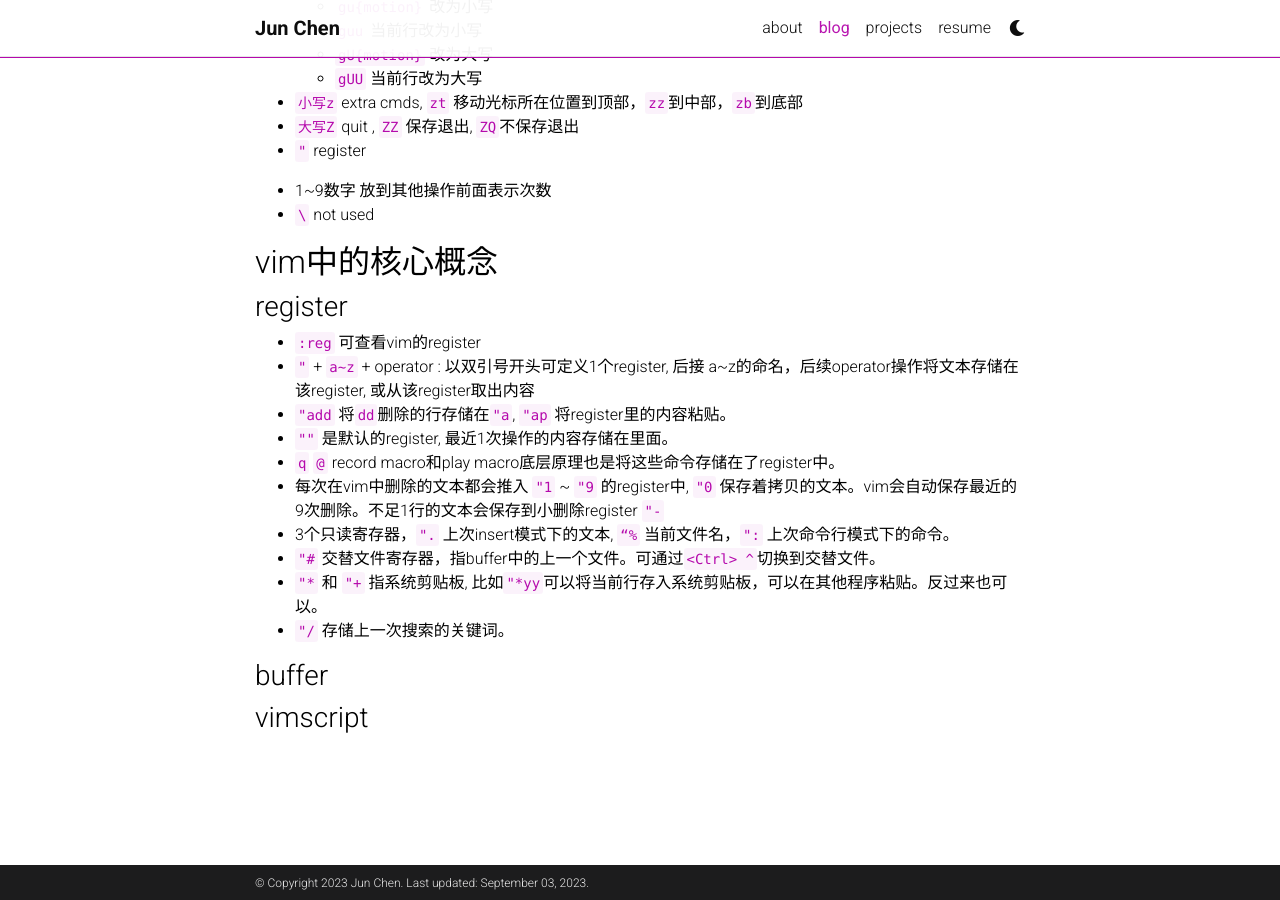
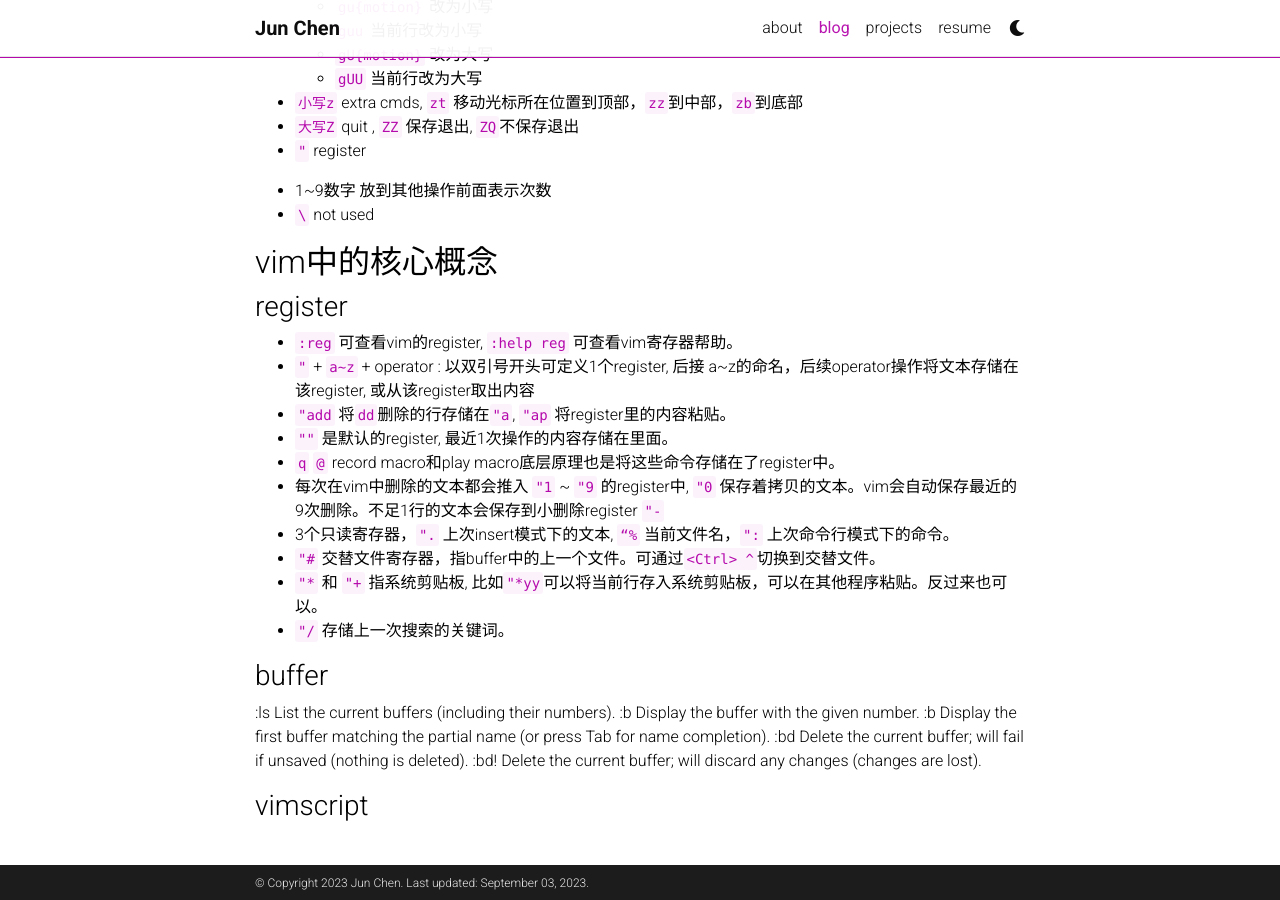
Before and after one commit to chenjun305/chenjun305.github.io, a Jekyll site: the page built from _posts/2023-01-07-vim.md, in a window 1280 px wide and 900 px high, scrolled down 5060 px. Built offline with Jekyll 4.4.1, drawn with Linux system fonts in a browser that asks for light colours; full-size pictures stand in for the smaller copies a plugin makes; comment, search, counter and statistics services are not loaded; a style sheet for code colours, icons or effects is not loaded.

Commit message:
update post -vim

```diff
--- a/_posts/2023-01-07-vim.md
+++ b/_posts/2023-01-07-vim.md
@@ -190,7 +190,7 @@ vim motion的作用是移动光标，定义前面的`<operator>`的操作范围
 ## vim中的核心概念
 
 ### register
-* `:reg` 可查看vim的register
+* `:reg` 可查看vim的register, `:help reg` 可查看vim寄存器帮助。
 * `"` + `a~z` + operator : 以双引号开头可定义1个register, 后接 a~z的命名，后续operator操作将文本存储在该register, 或从该register取出内容
 *  `"add` 将`dd`删除的行存储在`"a`, `"ap` 将register里的内容粘贴。
 * `""` 是默认的register, 最近1次操作的内容存储在里面。
@@ -202,6 +202,10 @@ vim motion的作用是移动光标，定义前面的`<operator>`的操作范围
 * `"/` 存储上一次搜索的关键词。
 
 ### buffer
-
+:ls	List the current buffers (including their numbers).
+:b <number>	Display the buffer with the given number.
+:b <partial>	Display the first buffer matching the partial name (or press Tab for name completion).
+:bd	Delete the current buffer; will fail if unsaved (nothing is deleted).
+:bd!	Delete the current buffer; will discard any changes (changes are lost).
 
 ### vimscript
```
